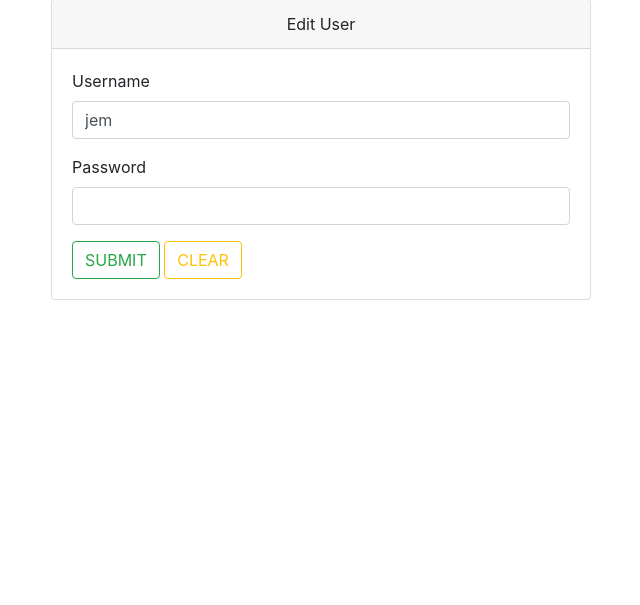
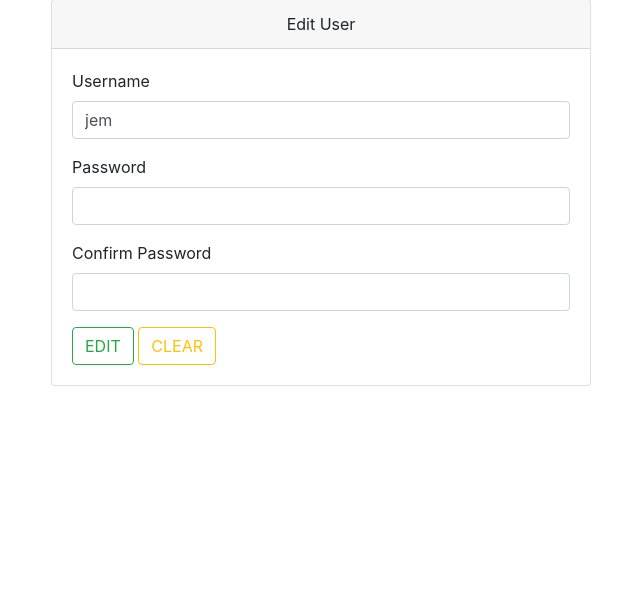
Before and after one commit to perezjoyce/mod08-10.2, a PHP site: page /edit_user.php?id=14 in a window 1280 px wide. Shown: the part 105-710 px from the top of the page, without its empty margins (319-959 px from the left). Run offline with PHP 8.4, Linux system fonts and the light colour scheme; data comes from the database, SQL or seed files in the repository.

Commit message:
working on edit user page

```diff
--- a/assets/js/script.js
+++ b/assets/js/script.js
@@ -78,6 +78,80 @@ $(document).ready(()=> {
 
 	// REGISTRATION
 	$("#btn_register").click(()=>{
+
+		//get values
+		let username = $("#username").val();
+		let password = $("#password").val();
+		let cpass = $("#cpass").val();
+		let countU = username.length;
+		let countP = password.length;
+
+		let error_flag = 0;
+
+		//username verification
+		if(username == ""){
+			$("#username").next().html("Username is required!");
+			error_flag = 1;
+		} else if (countU < 5) {
+			$("#username").next().html("Username should at least 5 characters!");
+			error_flag = 1;
+		} else {
+			$("#username").next().html("");
+		}
+
+		//password verification
+		if(password == ""){
+			$("#password").next().html("Password is required!");
+			error_flag = 1;
+		} else if (countP < 8) {
+			$("#password").next().html("Password should have more than 8 characters!");
+			error_flag = 1;
+		} else {
+			$("#password").next().html("");
+		}
+
+		//password and cpass verification
+		if (password !== cpass) {
+			$("#cpass").next().html("Password don't match!");
+			error_flag = 1;
+		} else {
+			$("#password").next().html("");
+		}
+
+		//assess if tama na ang lahat using ajax
+		if(error_flag == 0) {
+
+			//ONCE navalidate na walang error  na, ipapasa kay process_login.php
+			$.ajax({
+				"url": "process_register.php",
+				"data": {"username" : username,
+						  "password" : password},
+				"type": "POST",
+				"success": (dataFromPHP) => {
+					if(dataFromPHP == "Success") {
+
+						// got to register.php?
+						window.location = "users.php";
+					} else {
+
+						$("#error_message").css("color", "red");
+						$("#error_message").html("test"); // Invalid username/password
+					}
+				}
+
+			});
+
+		}
+
+	});
+
+
+
+
+
+	// UPDATE
+
+	$("#btn_edit").click(()=>{
 		//verify
 		// alert();
 
@@ -149,7 +223,7 @@ $(document).ready(()=> {
 						// $("#error_message").html(dataFromPHP); // Success
 
 						//submit data to form.php?
-						// $("#form_register").submit();
+						// $("#form_edit").submit();
 
 						// got to register.php?
 						window.location = "users.php";
@@ -171,38 +245,4 @@ $(document).ready(()=> {
 
 
 
-
-
-
-
-
-
-	// // REGISTRATION
-	// $("#btn_register").click(()=>{
-
-	// 	let username = $("#username").val();
-	// 	let password = $("#password").val();
- //        let cpass = $("#cpass").val();
-
-
- //        $.ajax({
- //            "url" : "process_username.php",
- //            "data" : {"username" : username},
- //            "type" : "POST",
- //            "success" :(dataFromPHP)=> {
- //                if(dataFromPHP == true) {
- //                	$("#username").next().html("Username is required!");
- //                } else if (dataFromPHP == false){
- //                    $("#username").next().html("Username should be 5 to 8 characters.");
- //                } else {
- //                   $("#username").next().empty("");
- //                }
- //            }
- //        });
-
-
-
-
-	// });
-
 });
--- a/edit_user.php
+++ b/edit_user.php
@@ -16,7 +16,7 @@
          	<div class="card">
          		<div class="card-header text-center">Edit User</div>
          		<div class="card-body">
-         			<form action="process_update.php" method="POST">
+         			<form action="process_update.php" method="POST" id="form_edit">
 
          			<?php while($row = mysqli_fetch_assoc($result)){ ?>
 
@@ -29,17 +29,27 @@
          				<div class="form-group">
          					<label>Username</label>
          					<!-- call value attribute -->
-         					<input type="text" class="form-control" name="username" value="<?= $row['username']?>">
-
+         					<input type="text" class="form-control" id="username" name="username" value="<?= $row['username']?>">
+                        <p class="validation text-danger"></p>
          				</div>
 
-         				<div class="form-group">
-         					<label>Password</label>
-         					<input type="password" class="form-control" name="password">
-         				</div>
+                             				<div class="form-group">
+                        <label>Password</label>
+                        <input type="password" class="form-control" id="password" name="password">
+                           <p class="validation text-danger"></p>
+                     </div>
 
-         				<input type="submit" class="btn btn-outline-success" value="SUBMIT">
-         				<input type="reset" class="btn btn-outline-warning" value="CLEAR">
+                     <div class="form-group">
+                         <label>Confirm Password</label>
+                         <input type="password" class="form-control" id="cpass" name="cpass">
+                         <p class="validation text-danger"></p>
+                     </div>
+
+                      <p id="error_message"></p>
+
+
+         				<button type="button" class="btn btn-outline-success" id="btn_edit">EDIT</button>
+                     <input type="reset" class="btn btn-outline-warning" value="CLEAR">
 
          			<?php } ?>
          			</form>
--- a/register.php
+++ b/register.php
@@ -11,6 +11,8 @@
                     <!-- after submitTing the form, it should go to users.php -->
                     <!-- change name to id -->
          			<form action="process_register.php" method="POST" id="form_register">
+
+
          				<div class="form-group">
          					<label>Username</label>
                             <!-- change name to id -->
--- a/users.php
+++ b/users.php
@@ -9,8 +9,7 @@
 
     <div class="container">
       <div class="row">
-        <div class="col-3"></div>
-         <div class="col-6">
+         <div class="col-12">
          	<div class="card">
          		<div class="card-header text-center">Users</div>
          		<div class="card-body">
```
